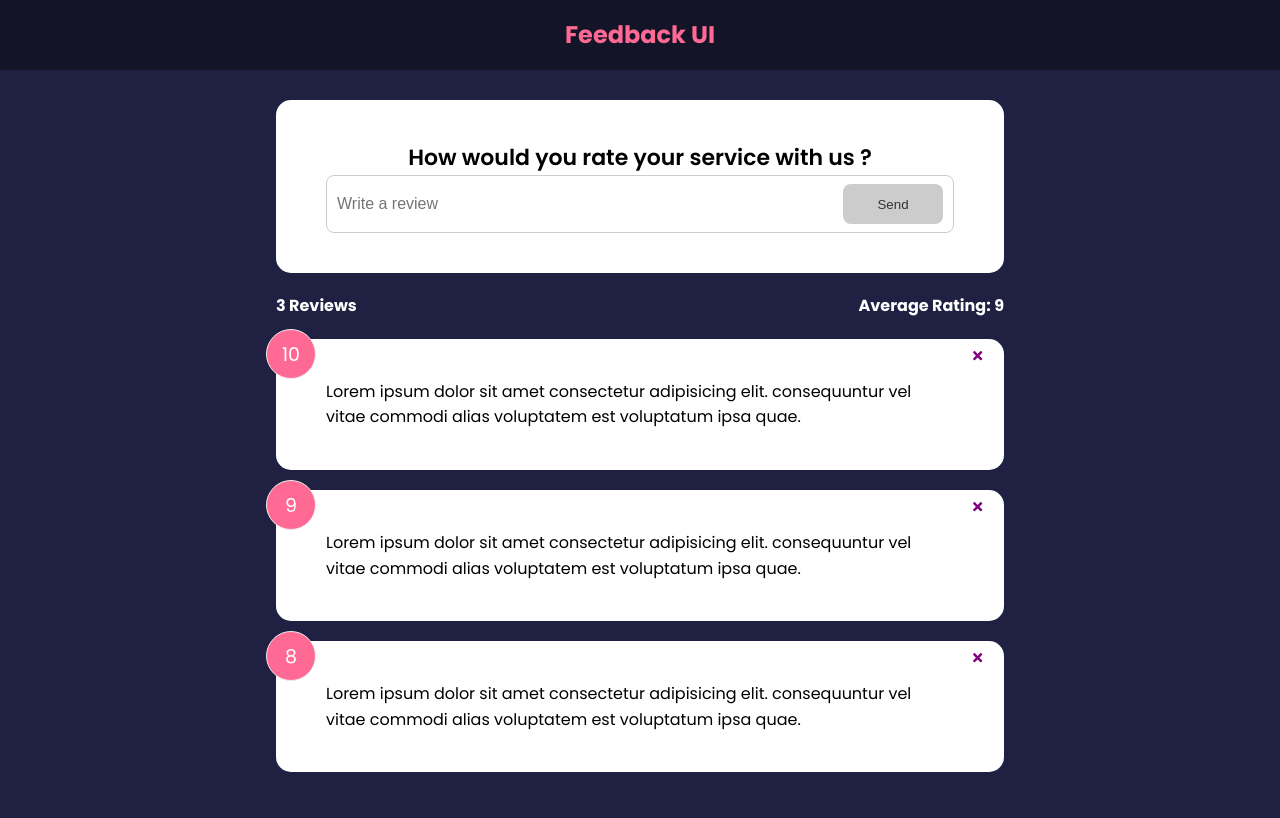
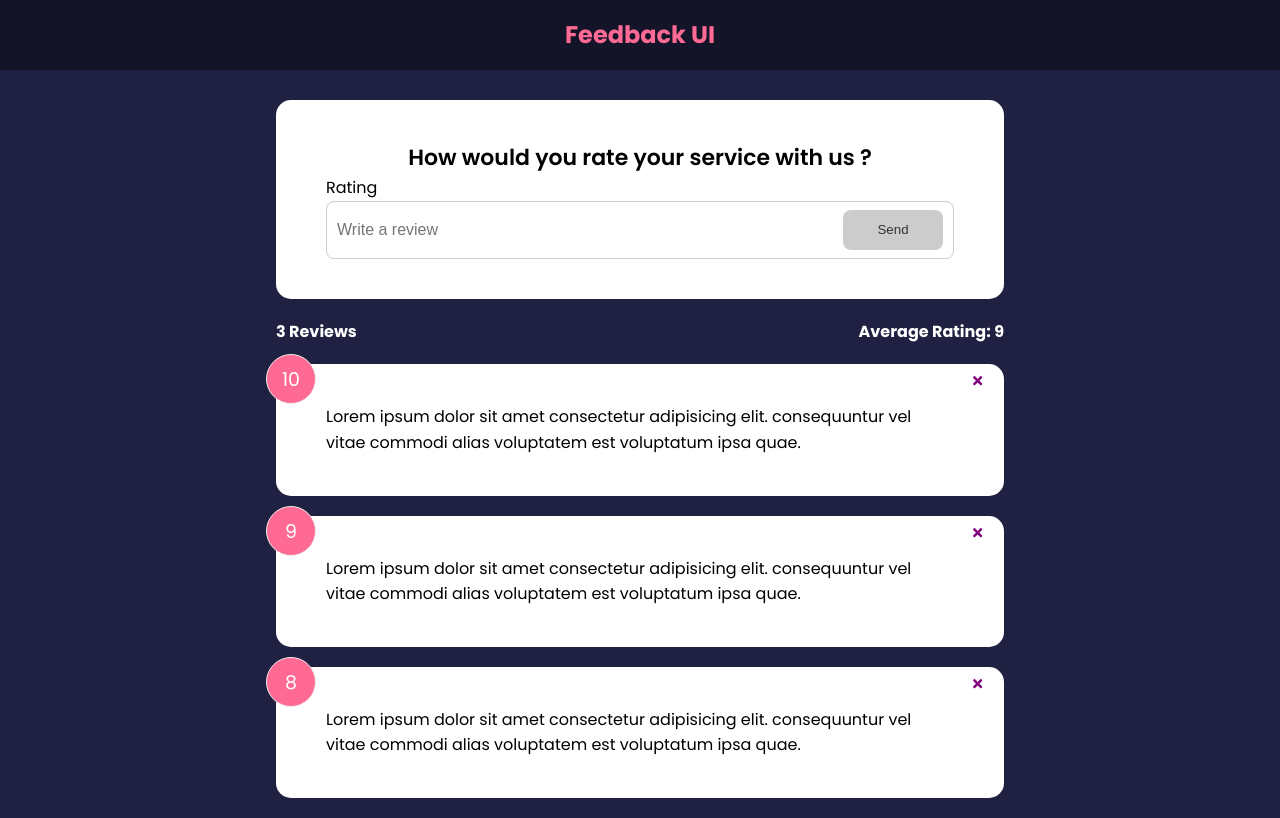
Before and after one commit to Sahim-Nazif/Feedback-App-React18, a React (Create React App) app: page / in a window 1280 px wide. Built offline with nearby package versions, Linux system fonts and the light colour scheme.

Commit message:
created rating select componenet

```diff
--- a/src/components/FeedbackForm.jsx
+++ b/src/components/FeedbackForm.jsx
@@ -1,13 +1,15 @@
 import React, {useState} from 'react'
 import Card from './shared/Card'
 import Button from './shared/Button'
-
+import RatingSelect from './RatingSelect'
 
 
 const FeedbackForm = () => {
     const [text, setText]= useState('')
     const [btnDisabled, setBtnDisabled]=useState(true)
     const [message, setMessage]= useState('')
+    const [rating, setRating]= useState(10)
+
 
     const handleTextChange=(e)=>{
         e.preventDefault();
@@ -29,7 +31,7 @@ const FeedbackForm = () => {
 
       <form>
           <h2>How would you rate your service with us ?</h2>
-          {/*@todo - rating select component*/}
+            <RatingSelect rating={rating}/>
           <div className="input-group">
               <input onChange={handleTextChange} value={text} type="text" placeholder='Write a review'/>
               <Button type="submit"  isDisabled={btnDisabled}>Send</Button>
--- /dev/null
+++ b/src/components/RatingSelect.jsx
@@ -0,0 +1,13 @@
+import React, {useState} from 'react'
+
+const Rating = () => {
+
+  const [selected, setSelected]= useState(10)
+
+
+  return (
+    <div>Rating</div>
+  )
+}
+
+export default Rating
```
